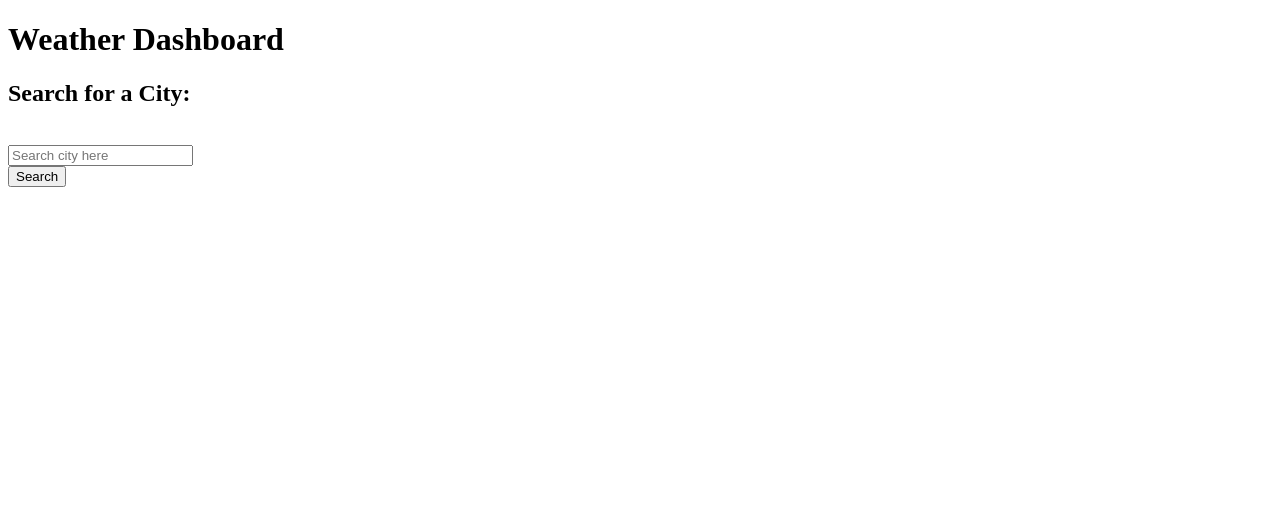
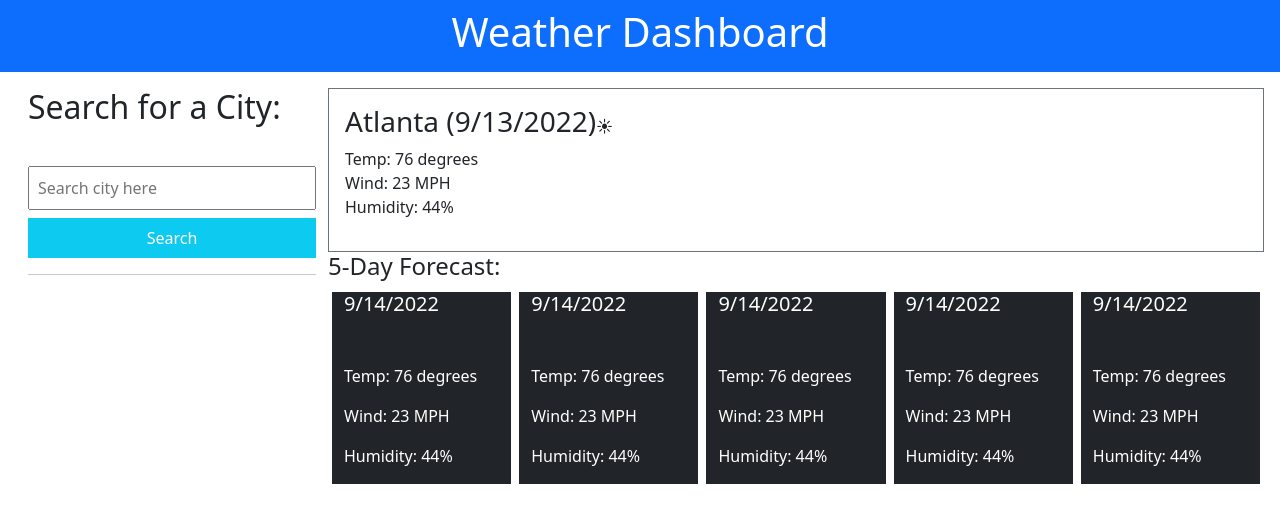
Before and after one commit to JoshuaEspinal/weather-dashboard, a plain HTML site: page index.html in a window 1280 px wide. Drawn offline with nearby package versions, Linux system fonts and the light colour scheme.

Commit message:
structured dummy data

```diff
--- a/index.html
+++ b/index.html
@@ -1,38 +1,119 @@
 <!DOCTYPE html>
 <html lang="en">
   <head>
-    <meta charset="UTF-8">
-    <meta http-equiv="X-UA-Compatible" content="IE=edge">
-    <meta name="viewport" content="width=device-width, initial-scale=1.0">
-    <link rel="stylesheet" href="./Assets/css/style.css">
-    <title>Document</title>
+    <meta charset="UTF-8" />
+    <meta http-equiv="X-UA-Compatible" content="IE=edge" />
+    <meta name="viewport" content="width=device-width, initial-scale=1.0" />
+    <link rel="stylesheet" href="./Assets/css/style.css" />
+    <link
+      rel="stylesheet"
+      href="https://cdn.jsdelivr.net/npm/bootstrap@5.2.2/dist/css/bootstrap.min.css"
+      integrity="sha384-Zenh87qX5JnK2Jl0vWa8Ck2rdkQ2Bzep5IDxbcnCeuOxjzrPF/et3URy9Bv1WTRi"
+      crossorigin="anonymous"
+    />
+    <title>Weather Dashboard</title>
   </head>
   <body>
-    <header>
-        <h1>Weather Dashboard</h1>
+    <header class="bg-primary text-center text-white p-2">
+      <h1 class="font-weight-bold">Weather Dashboard</h1>
     </header>
-    <main>
-        <aside>
+    <main class="d-flex p-3">
+      <aside class="w-25">
         <div class="container">
           <div class="row">
             <div class="col">
-                        <h2>Search for a City:</h2>
+              <h2 class="font-weight-bold">Search for a City:</h2>
               <br />
               <form id="search-form">
                 <div class="search-group row">
                   <div class="col">
-                                    <input type="text" onfocus="this.value" class="search-control" id="stock-name" placeholder="Search city here"/>
+                    <input
+                      type="text"
+                      onfocus="this.value"
+                      class="search-control w-100 p-2 my-2"
+                      id="stock-name"
+                      placeholder="Search city here"
+                    />
                   </div>
                 </div>
-                            <button class="pure-button pure-button-primary">Search</button>
+                <button
+                  class="pure-button pure-button-primary w-100 border-0 p-2 bg-info text-white"
+                >
+                  Search
+                </button>
+
+                <hr />
               </form>
             </div>
           </div>
         </div>
       </aside>
 
-        <section id="current">
-            <div id="current-title">
+      <section id="current" class="w-75">
+        <div id="current-title" class="border border-secondary p-3">
+          <div class="d-flex align-items-center">
+            <h3>Atlanta (9/13/2022)</h3>
+            <span>☀</span>
+          </div>
+          <ul class="list-unstyled">
+            <li>Temp: 76 degrees</li>
+            <li>Wind: 23 MPH</li>
+            <li>Humidity: 44%</li>
+          </ul>
+        </div>
+        <section id="five-day-forecast" class="d-flex flex-column">
+          <h4>5-Day Forecast:</h4>
+          <!-- Day Card -->
+          <div class="container-fluid">
+            <div class="row">
+              <div class="bg-dark col m-1">
+                <h5 class="text-white">9/14/2022</h5>
+                <span>☀</span>
+                <ul class="list-unstyled">
+                  <li class="text-white my-3">Temp: 76 degrees</li>
+                  <li class="text-white my-3">Wind: 23 MPH</li>
+                  <li class="text-white my-3">Humidity: 44%</li>
+                </ul>
+              </div>
+              <div class="bg-dark col m-1">
+                <h5 class="text-white">9/14/2022</h5>
+                <span>☀</span>
+                <ul class="list-unstyled">
+                  <li class="text-white my-3">Temp: 76 degrees</li>
+                  <li class="text-white my-3">Wind: 23 MPH</li>
+                  <li class="text-white my-3">Humidity: 44%</li>
+                </ul>
+              </div>
+              <div class="bg-dark col m-1">
+                <h5 class="text-white">9/14/2022</h5>
+                <span>☀</span>
+                <ul class="list-unstyled">
+                  <li class="text-white my-3">Temp: 76 degrees</li>
+                  <li class="text-white my-3">Wind: 23 MPH</li>
+                  <li class="text-white my-3">Humidity: 44%</li>
+                </ul>
+              </div>
+              <div class="bg-dark col m-1">
+                <h5 class="text-white">9/14/2022</h5>
+                <span>☀</span>
+                <ul class="list-unstyled">
+                  <li class="text-white my-3">Temp: 76 degrees</li>
+                  <li class="text-white my-3">Wind: 23 MPH</li>
+                  <li class="text-white my-3">Humidity: 44%</li>
+                </ul>
+              </div>
+              <div class="bg-dark col m-1">
+                <h5 class="text-white">9/14/2022</h5>
+                <span>☀</span>
+                <ul class="list-unstyled">
+                  <li class="text-white my-3">Temp: 76 degrees</li>
+                  <li class="text-white my-3">Wind: 23 MPH</li>
+                  <li class="text-white my-3">Humidity: 44%</li>
+                </ul>
+              </div>
+            </div>
+          </div>
+        </section>
       </section>
     </main>
     <script src="./Assets/js/script.js"></script>
```
Lines whose indentation alone changed are shown as unchanged.
